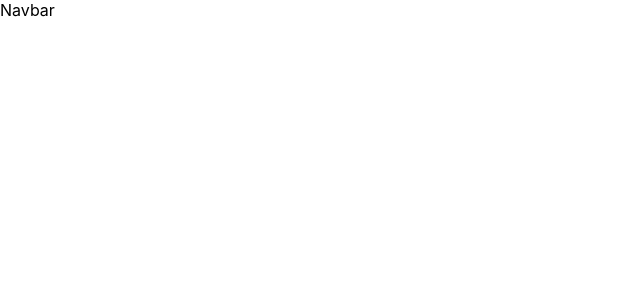
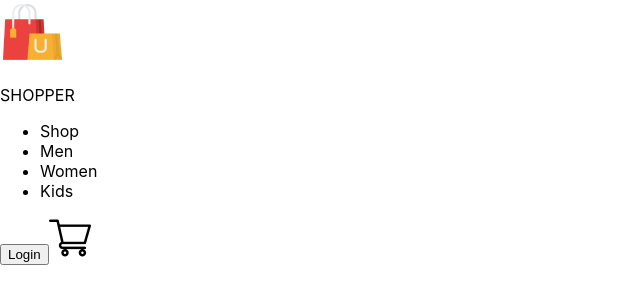
Before and after one commit to Chaitya-007/Ecommmerce_MERN_STACK, a React (Create React App) app: page / in a window 1280 px wide. Shown: the top 304 px of the page, without its empty margins (0-640 px from the left). Built offline with nearby package versions, Linux system fonts and the light colour scheme.

Commit message:
Making Navbar

```diff
--- a/src/Components/Navbar/Navbar.jsx
+++ b/src/Components/Navbar/Navbar.jsx
@@ -1,8 +1,27 @@
 import React from "react";
 import "./Navbar.css";
+import logo from "../Assets/logo.png";
+import cart_icon from "../Assets/cart_icon.png";
 
 const Navbar = () => {
-  return <div className="navbar">Navbar</div>;
+  return (
+    <div className="navbar">
+      <div className="nav-logo">
+        <img src={logo} alt="" />
+        <p>SHOPPER</p>
+      </div>
+      <ul className="nav-menu">
+        <li>Shop</li>
+        <li>Men</li>
+        <li>Women</li>
+        <li>Kids</li>
+      </ul>
+      <div className="nav-login-cart">
+        <button>Login</button>
+        <img src={cart_icon} alt="" />
+      </div>
+    </div>
+  );
 };
 
 export default Navbar;
```
